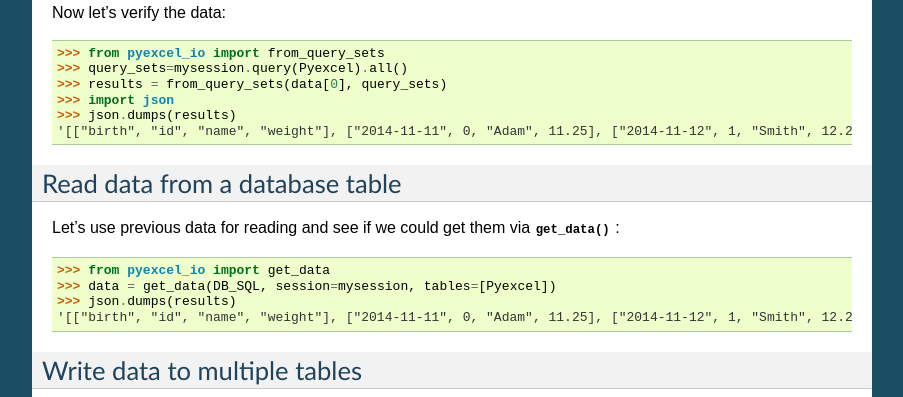
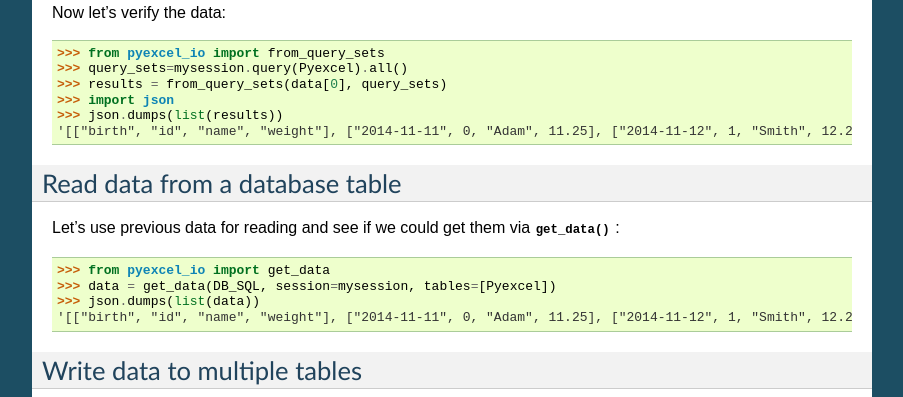
Before and after one commit to pyexcel/pyexcel-io, a Sphinx documentation site: the page built from doc/source/sqlalchemy.rst, in a window 1280 px wide and 900 px high, scrolled down 739 px. Shown: the part 152-549 px from the top of the window, without its empty margins (198-1101 px from the left). Built offline with Sphinx 7.4.7, drawn with Linux system fonts in a browser that asks for light colours.

Commit message:
from_query_sets uses yield too

```diff
--- a/doc/source/sqlalchemy.rst
+++ b/doc/source/sqlalchemy.rst
@@ -53,7 +53,7 @@ Now let's verify the data:
     >>> query_sets=mysession.query(Pyexcel).all()
     >>> results = from_query_sets(data[0], query_sets)
     >>> import json
-    >>> json.dumps(results)
+    >>> json.dumps(list(results))
     '[["birth", "id", "name", "weight"], ["2014-11-11", 0, "Adam", 11.25], ["2014-11-12", 1, "Smith", 12.25]]'
 
 
@@ -65,7 +65,7 @@ Let's use previous data for reading and see if we could get them via
 
     >>> from pyexcel_io import get_data
     >>> data = get_data(DB_SQL, session=mysession, tables=[Pyexcel])
-    >>> json.dumps(results)
+    >>> json.dumps(list(data))
     '[["birth", "id", "name", "weight"], ["2014-11-11", 0, "Adam", 11.25], ["2014-11-12", 1, "Smith", 12.25]]'
 
 
@@ -167,11 +167,11 @@ Let's verify what do we have in the database:
     >>> query_sets = mysession.query(Category).all()
     >>> results = from_query_sets(data['Category'][0], query_sets)
     >>> import json
-    >>> json.dumps(results)
+    >>> json.dumps(list(results))
     '[["id", "name"], [1, "News"], [2, "Sports"]]'
     >>> query_sets = mysession.query(Post).all()
     >>> results = from_query_sets(["id", "title", "body", "pub_date"], query_sets)
-    >>> json.dumps(results)
+    >>> json.dumps(list(results))
     '[["id", "title", "body", "pub_date"], [1, "Title A", "formal", "2015-01-20T23:28:29"], [2, "Title B", "informal", "2015-01-20T23:28:30"]]'
 
 
```
Also changed, not shown: 3 other files.
